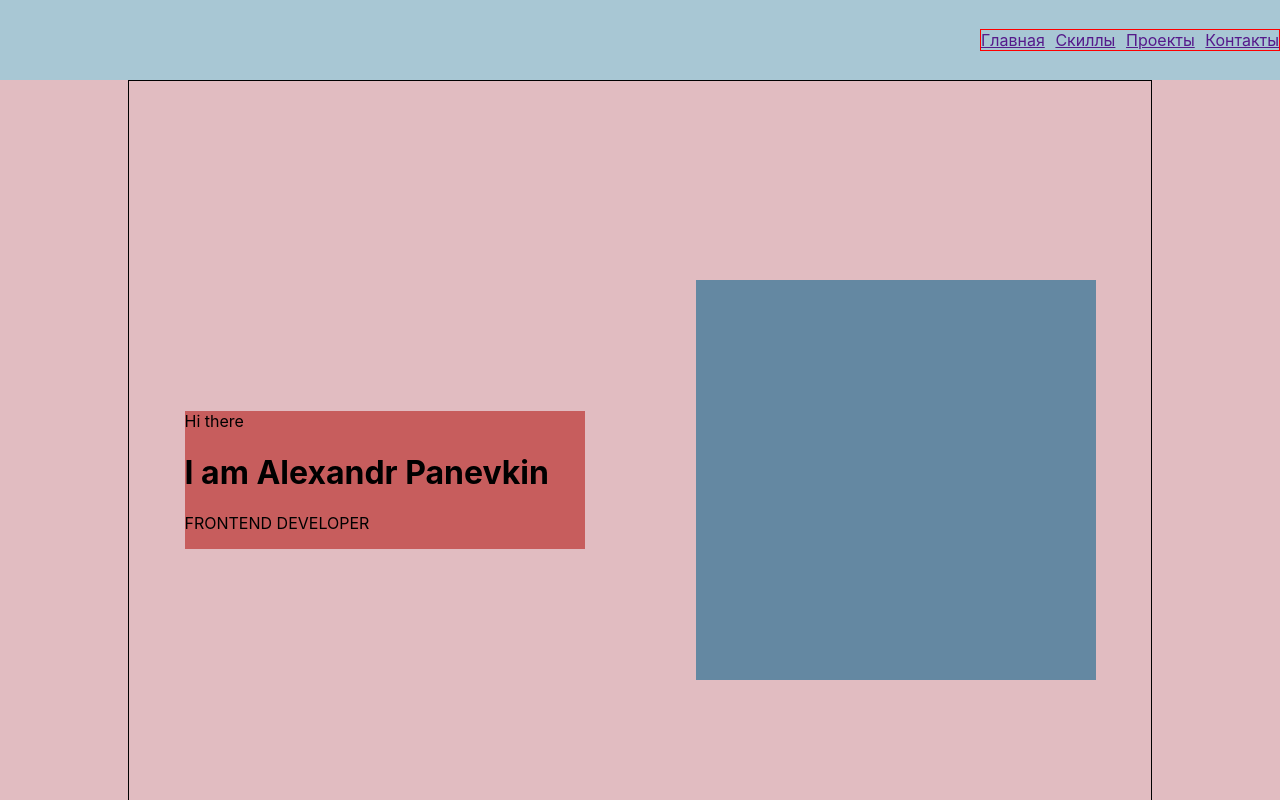
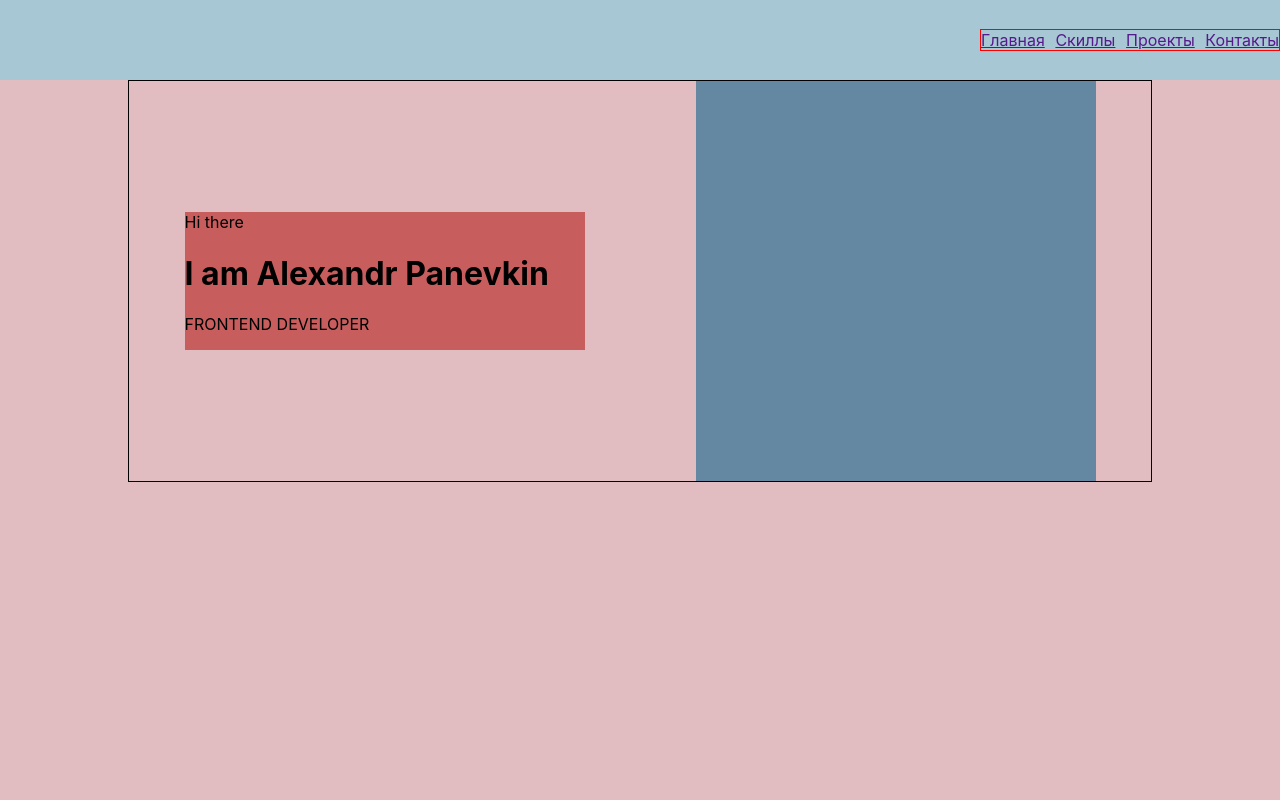
Before and after one commit to AlexandrPanevkin/Portfolio, a React (Create React App) app: page / in a window 1280 px wide. Shown: the top 800 px of the page. Built offline with nearby package versions, Linux system fonts and the light colour scheme.

Commit message:
fixed align

```diff
--- a/src/Main/Main.module.css
+++ b/src/Main/Main.module.css
@@ -1,5 +1,6 @@
 .mainBlock {
-    height: 100vh;
+    display: flex;
+    min-height: 100vh;
     background-color: #e1bcc1;
 }
 
```
Also changed, not shown: 1 other file (tests, documents, lock files or other folders).
